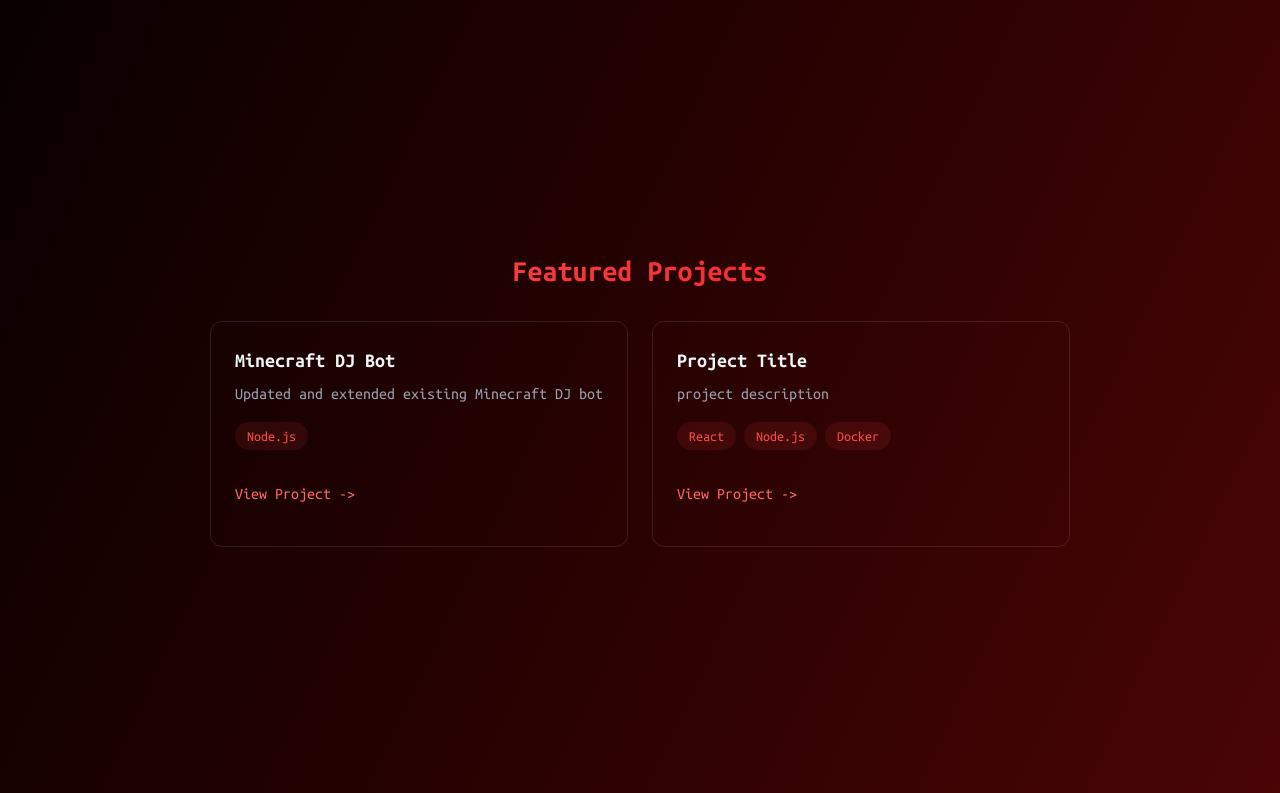
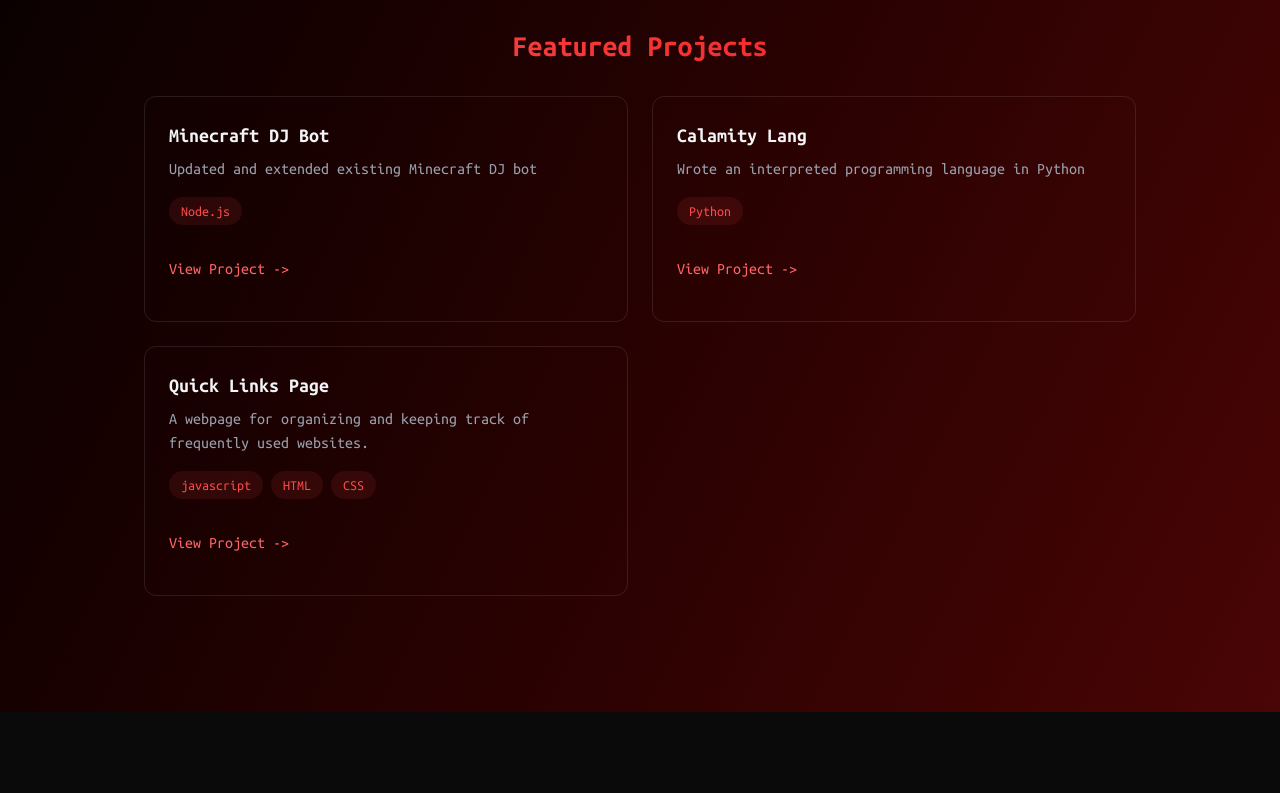
Before and after one commit to TerminalCalamitas/Personal-Webpage, a React (Vite) app: page / in a window 1280 px wide. Shown: the part 1878-2671 px from the top of the page. After the commit the page ends 2590 px from the top, so only its background shows below. Built offline with nearby package versions, Linux system fonts and the light colour scheme.

Commit message:
finished site basis

```diff
--- a/src/components/sections/About.jsx
+++ b/src/components/sections/About.jsx
@@ -87,7 +87,7 @@ export const About = () => {
                 </ul>
               </div>
 
-              <div className={experienceSection}>
+              {/*<div className={experienceSection}>
                 <h3 className={h3Style}> Work Experience </h3>
                 <div className="space-y-4 text-gray-300">
                   <div>
@@ -104,7 +104,7 @@ export const About = () => {
                     <p>didn't leak government data</p>
                   </div>
                 </div>
-              </div>
+              </div>*/}
               <div className={`col-span-2 ${experienceSection}`}>
                 <h3 className={h3Style}> Awards and Training </h3>
                 <ul className="list-disc list-inside text-gray-300 space-y-2">
--- a/src/components/sections/Projects.jsx
+++ b/src/components/sections/Projects.jsx
@@ -2,6 +2,12 @@ import { RevealOnScroll } from "../RevealOnScroll.jsx";
 import { h2Style, projectStyle } from "../../styles.js";
 
 export const Projects = () => {
+  /*{
+      title: "Project Title",
+      description: "project description",
+      skills: ["React", "Node.js", "Docker"],
+      href: "https://www.github.com",
+    },*/
   const projects = [
     {
       title: "Minecraft DJ Bot",
@@ -10,10 +16,17 @@ export const Projects = () => {
       href: "https://github.com/TerminalCalamitas/Minecraft-DJ-Bot",
     },
     {
-      title: "Project Title",
-      description: "project description",
-      skills: ["React", "Node.js", "Docker"],
-      href: "https://www.github.com",
+      title: "Calamity Lang",
+      description: "Wrote an interpreted programming language in Python",
+      skills: ["Python"],
+      href: "https://github.com/TerminalCalamitas/Calamity-lang",
+    },
+    {
+      title: "Quick Links Page",
+      description:
+        "A webpage for organizing and keeping track of frequently used websites.",
+      skills: ["javascript", "HTML", "CSS"],
+      href: "https://github.com/TerminalCalamitas/quick-links-page",
     },
   ];
   return (
```
